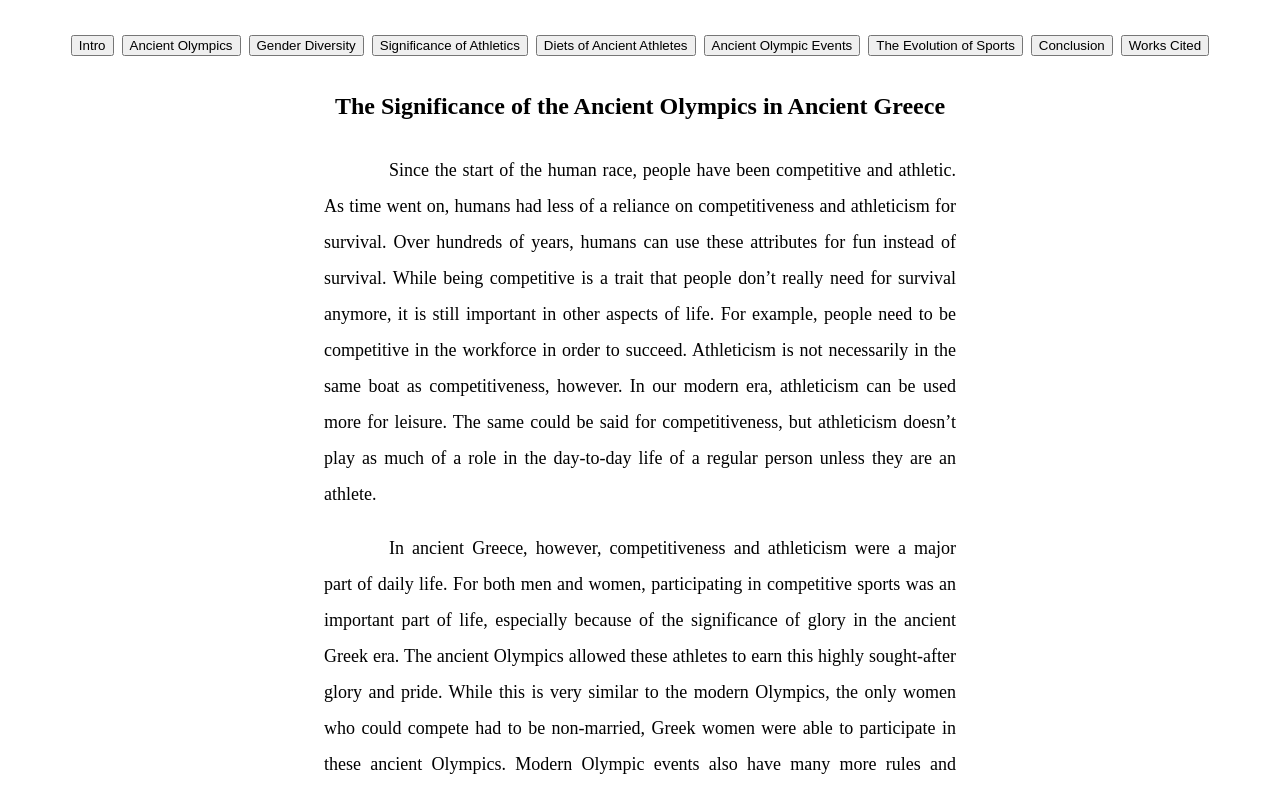
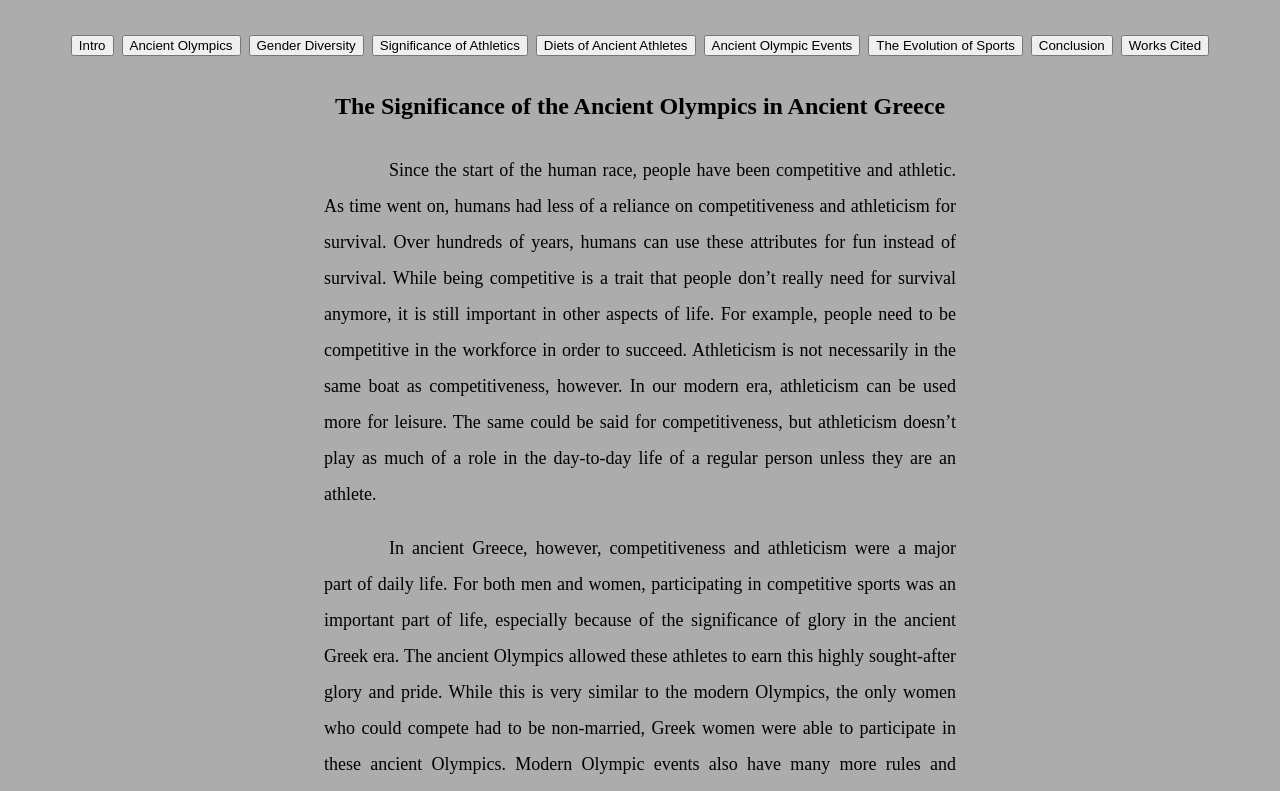
Before and after one commit to dszopa2004/ancient-olympics.dszopa.com, a plain HTML site: page index.html in a window 1280 px wide. Shown: the top 791 px of the page. Drawn offline with Linux system fonts and the light colour scheme.

Commit message:
Change background to be easier on eyes

```diff
--- a/styles.css
+++ b/styles.css
@@ -1,3 +1,7 @@
+html {
+    background-color: rgb(172, 172, 172);
+}
+
 h1 {
     text-align: center;
 }
```
